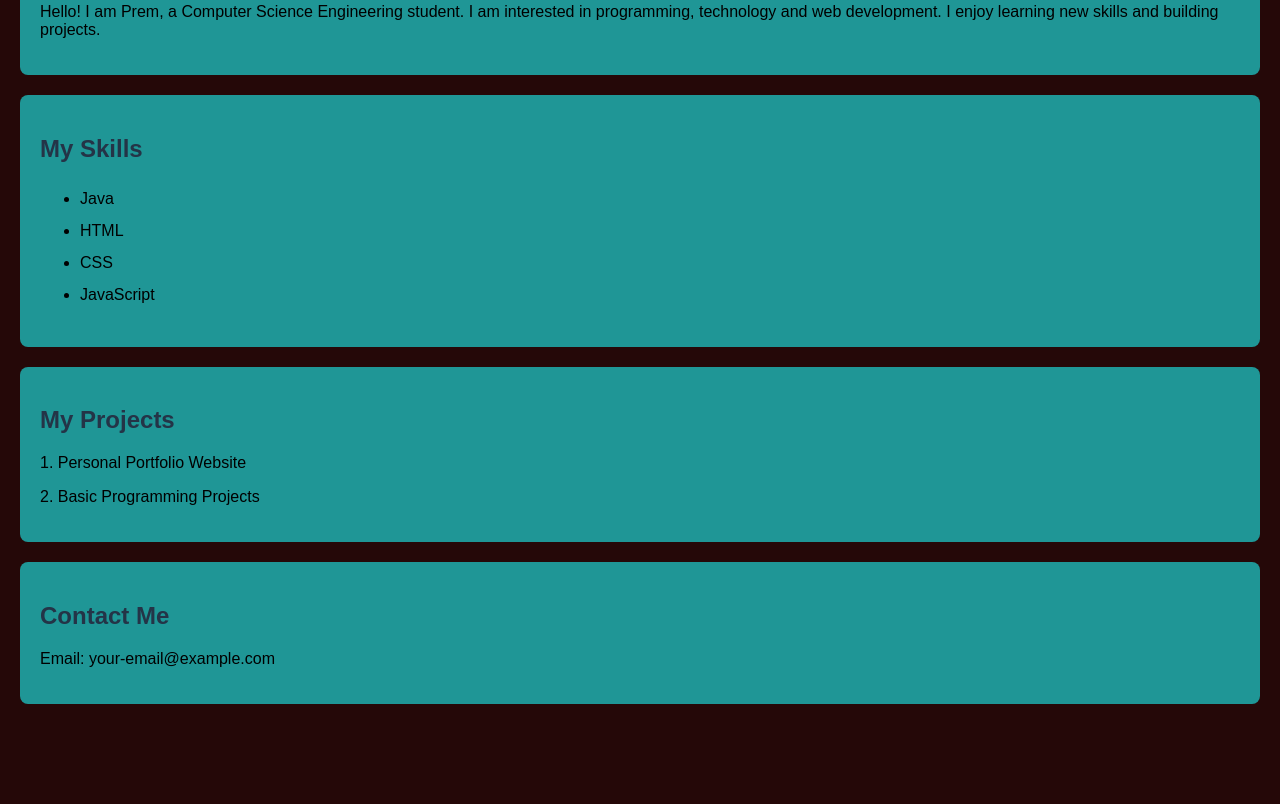
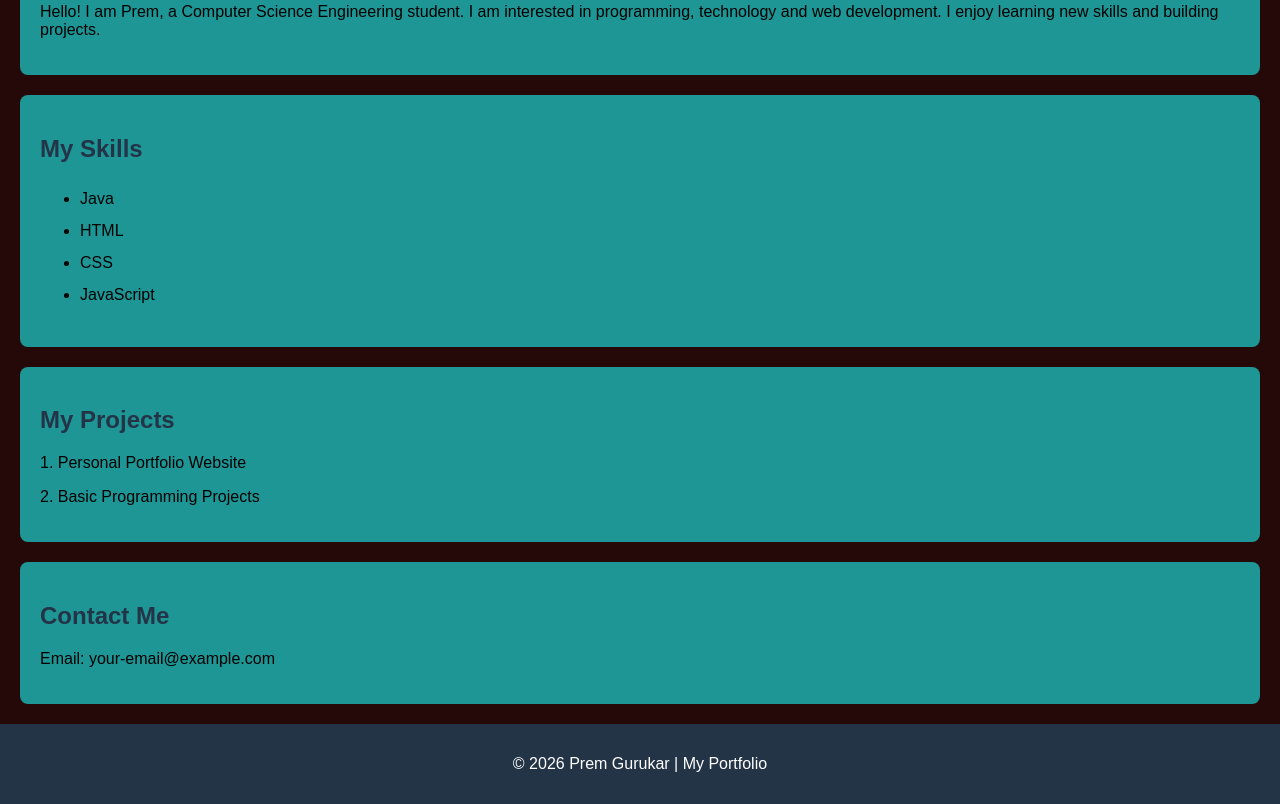
Before and after one commit to PremGurukar45/GitHub-practical-test, a plain HTML site: page index.html in a window 1280 px wide. Shown: the part 327-1131 px from the top of the page. Before the commit the page ends 1051 px from the top, so only its background shows below. Drawn offline with Linux system fonts and the light colour scheme.

Commit message:
added the footer

```diff
--- a/index.html
+++ b/index.html
@@ -51,6 +51,11 @@
         <p>Email: your-email@example.com</p>
     </section>
 
+    <footer>
+    <p>© 2026 Prem Gurukar | My Portfolio</p>
+</footer>
+
+
     <script src="script.js"></script>
 </body>
 </html>
--- a/style.css
+++ b/style.css
@@ -40,3 +40,10 @@ nav a {
     text-decoration: none;
     margin: 15px;
 }
+
+footer {
+    background-color: #243447;
+    color: white;
+    text-align: center;
+    padding: 15px;
+}
```
